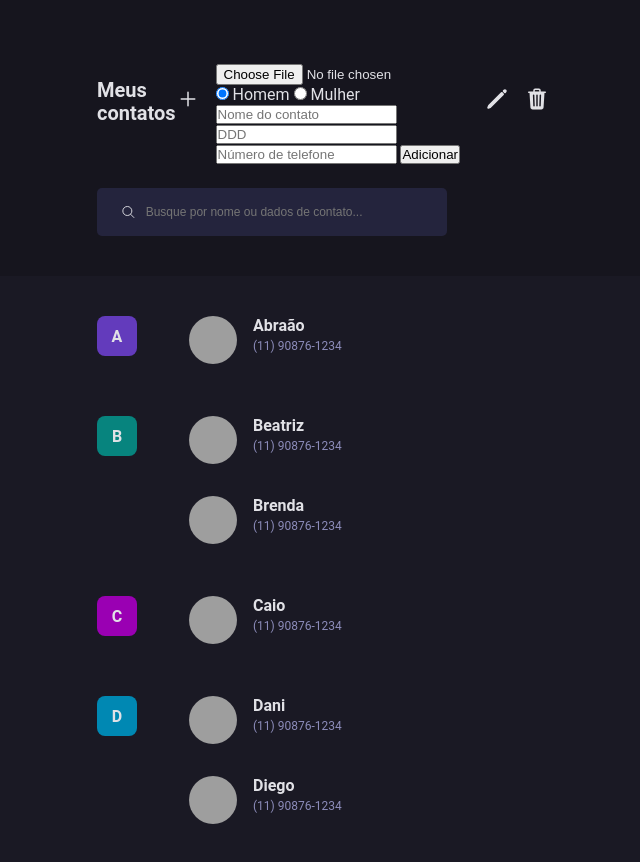
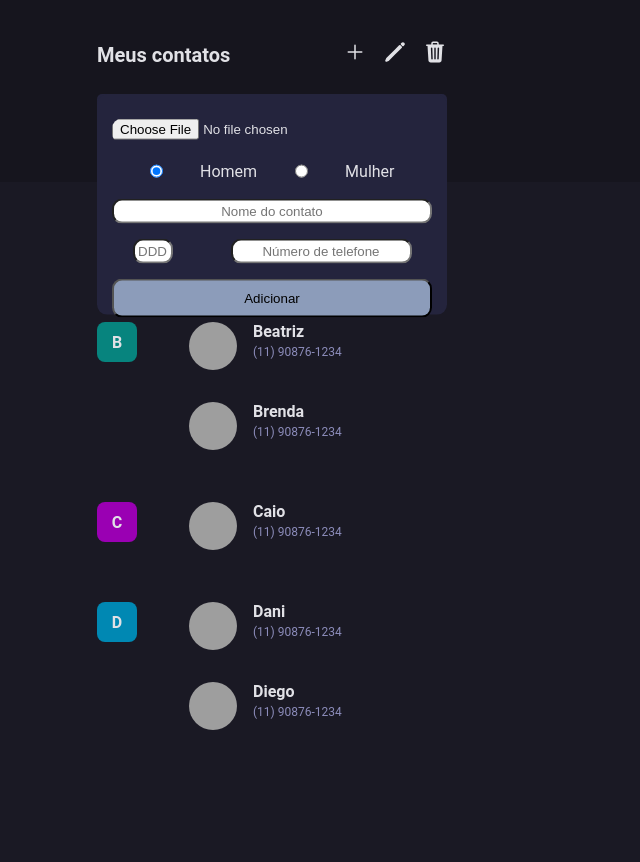
Before and after one commit to emanueloliveiraandradeutfpr/Contacts, a website: page index.html in a window 1280 px wide. Both pictures are taken after a click on the item 723 px from the left and 55 px from the top of the page. Shown: the whole page, without its empty margins (368-1008 px from the left). After the commit the page ends 800 px from the top, so only its background shows below. Drawn offline with nearby package versions, Linux system fonts and the light colour scheme; grey boxes are pictures that could not be loaded.

Commit message:
styling the form

```diff
--- a/index.html
+++ b/index.html
@@ -17,18 +17,29 @@
                 <li id="add">
                     <ion-icon name="add"></ion-icon>
                 </li>
-                <form class="addContact visible">
+                <div class="container-form visible">
+                    <form class="addContact ">
                         <input type="file" id="fotoContact" accept="image/*">
+                        <div class="gender flex">
                             <input type="radio" id="homem" value="Homem" name="gender" checked>
                             <label for="homem">Homem</label>
                             <input type="radio" id="mulher" value="Mulher" name="gender">
                             <label for="mulher">Mulher</label>
+                        </div>
                         <input type="text" id="nomeContact" placeholder="Nome do contato" autocomplete="off" required>
-                    <input type="tel" id="dddContact" placeholder="DDD" maxlength="2" autocomplete="off" required>
-                    <input type="tel" id="numContact" placeholder="Número de telefone" maxlength="11" autocomplete="off"
+
+                        <div class="foneInfo flex">
+                            <input type="tel" id="dddContact" placeholder="DDD" maxlength="2" autocomplete="off"
                                 required>
+                            <input type="tel" id="numContact" placeholder="Número de telefone" maxlength="11"
+                                autocomplete="off"
+                                required>
+                        </div>
+
                         <button>Adicionar</button>
                     </form>
+                </div>
+
                 <li id="pencil">
                     <ion-icon name="pencil"></ion-icon>
                 </li>
--- a/main.js
+++ b/main.js
@@ -1,6 +1,7 @@
 const filter = document.querySelector(".input-wrapper input");
 const letters = document.querySelectorAll(".list-wrapper");
 let contacts = document.querySelectorAll(".list-wrapper li");
+const containerForm = document.querySelector(".container-form");
 const form = document.querySelector(".addContact");
 
 const adicionar = document.querySelector("#add");
@@ -25,9 +26,7 @@ function filterContacts() {
         for (let contact of contacts) {
             contact.style.display = "flex";
         }
-        for (const letter of letters) {
-            letter.style.display = "flex";
-        }
+        renderListContacts();
     }
     contacts = document.querySelectorAll(".list-wrapper li");
 }
@@ -55,7 +54,7 @@ function addContacts() {
     const li = document.querySelector(".list-wrapper li").cloneNode(true);
     const add = document.querySelector(".list-wrapper ul");
 
-    form.classList.toggle("visible");
+    containerForm.classList.toggle("visible");
     form.onsubmit = (e) => {
         e.preventDefault();
         let nome = document.querySelector("#nomeContact").value;
@@ -81,7 +80,7 @@ function addContacts() {
 
         form.reset();
         add.appendChild(li);
-        form.classList.toggle("visible");
+        containerForm.classList.toggle("visible");
         contacts = document.querySelectorAll(".list-wrapper li");
     };
 }
--- a/style.css
+++ b/style.css
@@ -30,6 +30,56 @@ body {
 
 header {
     background-color: #16151E;
+
+}
+
+.container-form {
+    position: absolute;
+    width: 350px;
+    height: 220px;
+    transform: translate(-246px, 68%);
+    background-color: #24243D;
+    border-radius: 10px;
+    z-index: 1;
+}
+
+.addContact {
+    width: 320px;
+    display: flex;
+    gap: 15px;
+    flex-direction: column;
+    contain: content;
+}
+
+.addContact input {
+    border-radius: 10px;
+    height: 25px;
+    text-align: center;
+}
+
+.foneInfo {
+    gap: 17px;
+    justify-content: space-around;
+}
+
+.foneInfo :nth-child(1) {
+    width: 40px;
+}
+
+
+.addContact ::placeholder {
+    text-align: center;
+}
+
+.gender {
+    justify-content: space-evenly;
+    align-items: center;
+}
+
+.addContact button {
+    padding: 10px;
+    border-radius: 10px;
+    background-color: #8C9CBA;
 }
 
 .flex {
@@ -38,6 +88,7 @@ header {
 
 .container {
     padding: 40px;
+    position: relative;
 }
 
 .itens-center {
```
Lines whose indentation alone changed are shown as unchanged.
